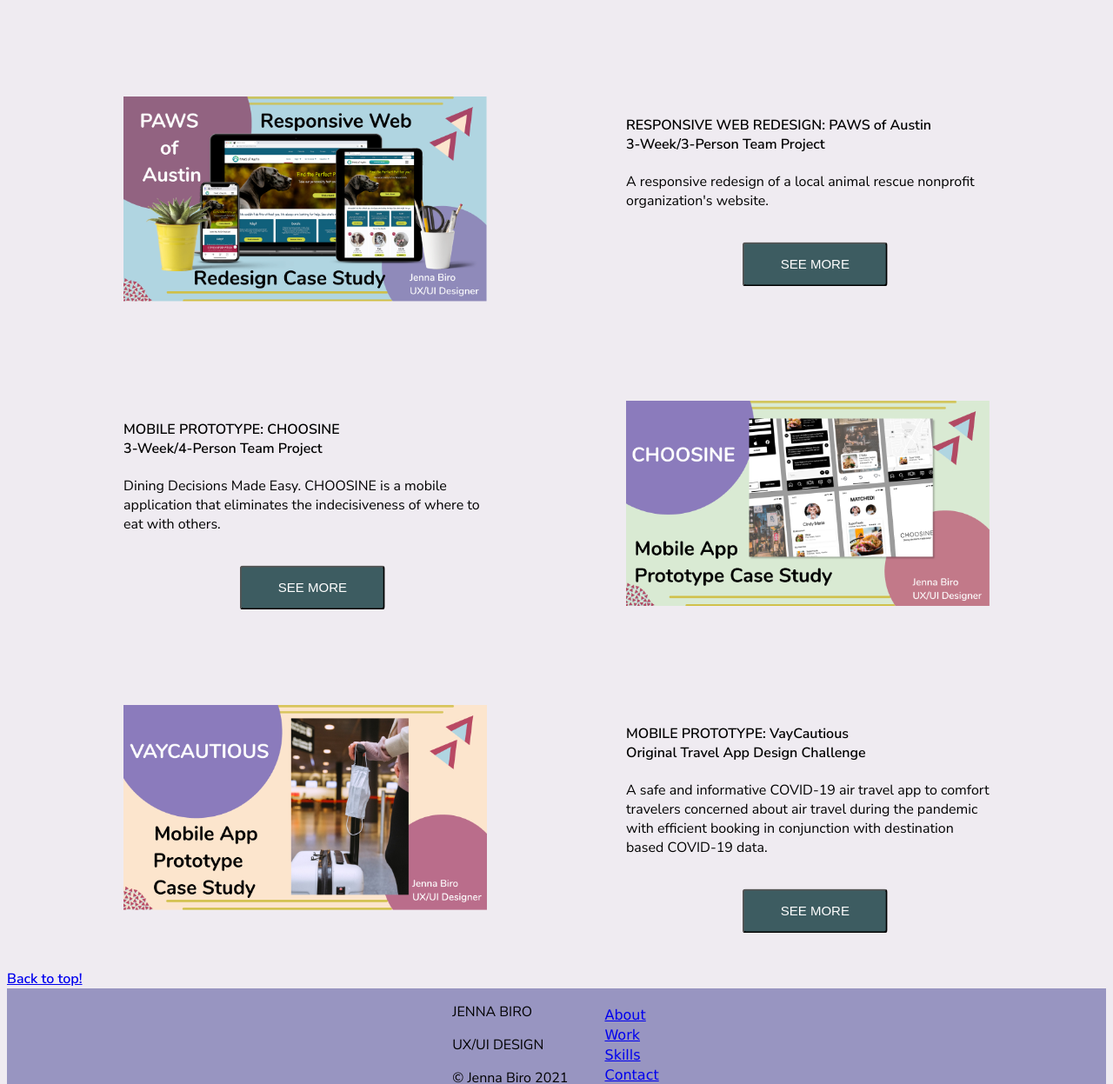
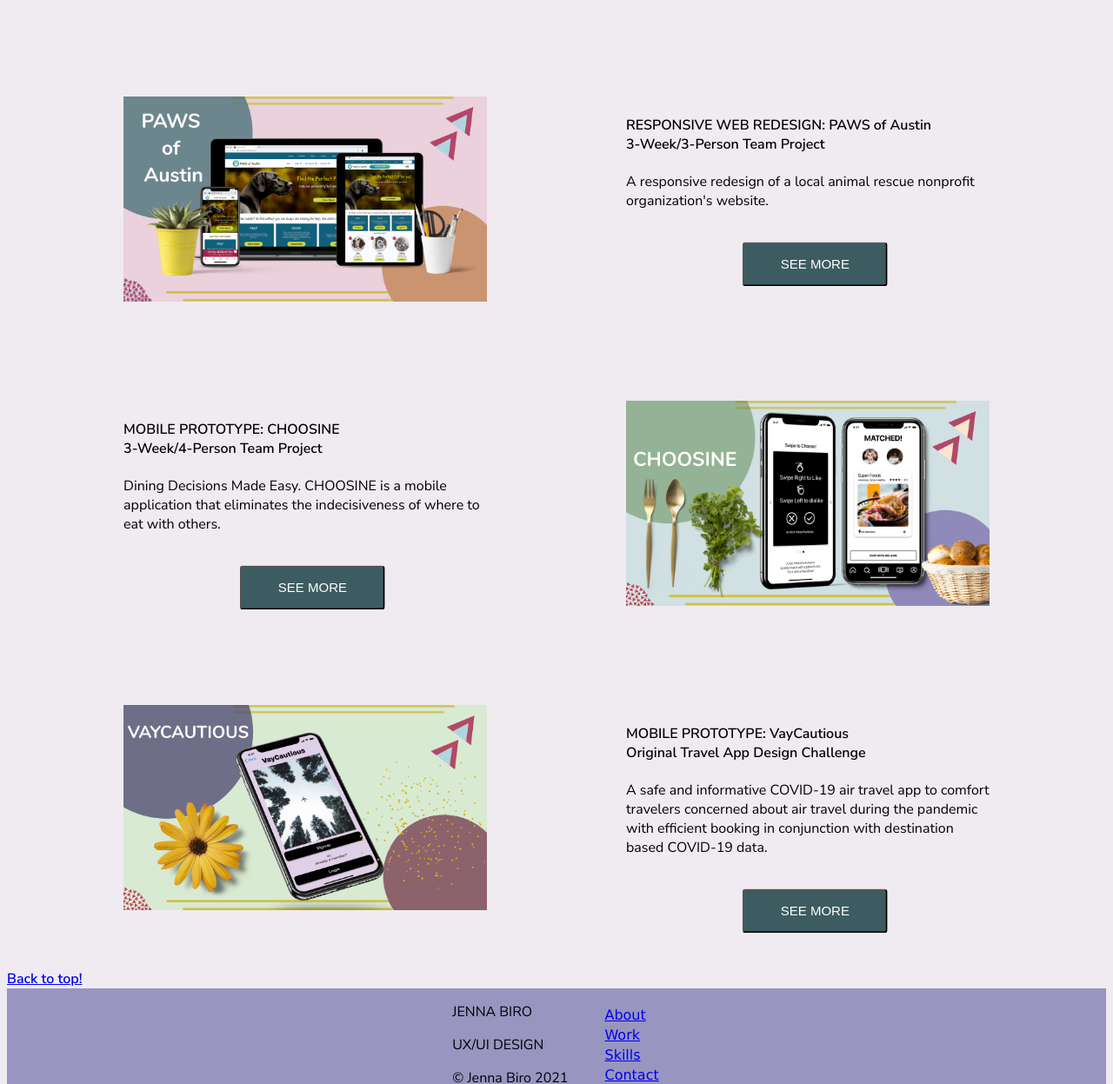
Before and after one commit to jennachair/UX_UI_HW_19, a plain HTML site: page index.html in a window 1280 px wide. Shown: the part 1241-2488 px from the top of the page at 87% size. Drawn offline with nearby package versions, Linux system fonts and the light colour scheme.

Commit message:
work img change

```diff
--- a/index.html
+++ b/index.html
@@ -73,7 +73,7 @@
     <section class="myWork">
         <div class="workGrid">
             <div class="img1">
-                <img src="images/Paws_cover.png" alt="PAWS Redesign">
+                <img src="images/Slide Paws.png" alt="PAWS Redesign">
             </div>
             <div class="content1">
                 <h4>RESPONSIVE WEB REDESIGN: PAWS of Austin<br>
@@ -88,10 +88,10 @@
                 <button>SEE MORE</button>
             </div>
             <div class="img2">
-                <img src="images/choosine_cover.png">
+                <img src="images/Slide choosine.png">
             </div>
             <div class="img3">
-                <img src="images/vaycautious_cover.png" alt="VayCautious Mobile Prototype"></div>
+                <img src="images/Slide vaycautious.png" alt="VayCautious Mobile Prototype"></div>
             <div class="content3">
                 <h4>MOBILE PROTOTYPE: VayCautious<br>
                     Original Travel App Design Challenge</h4>
```
Also changed, not shown: images/Slide Paws.png (added), images/Slide choosine.png (added), images/Slide vaycautious.png (added).
